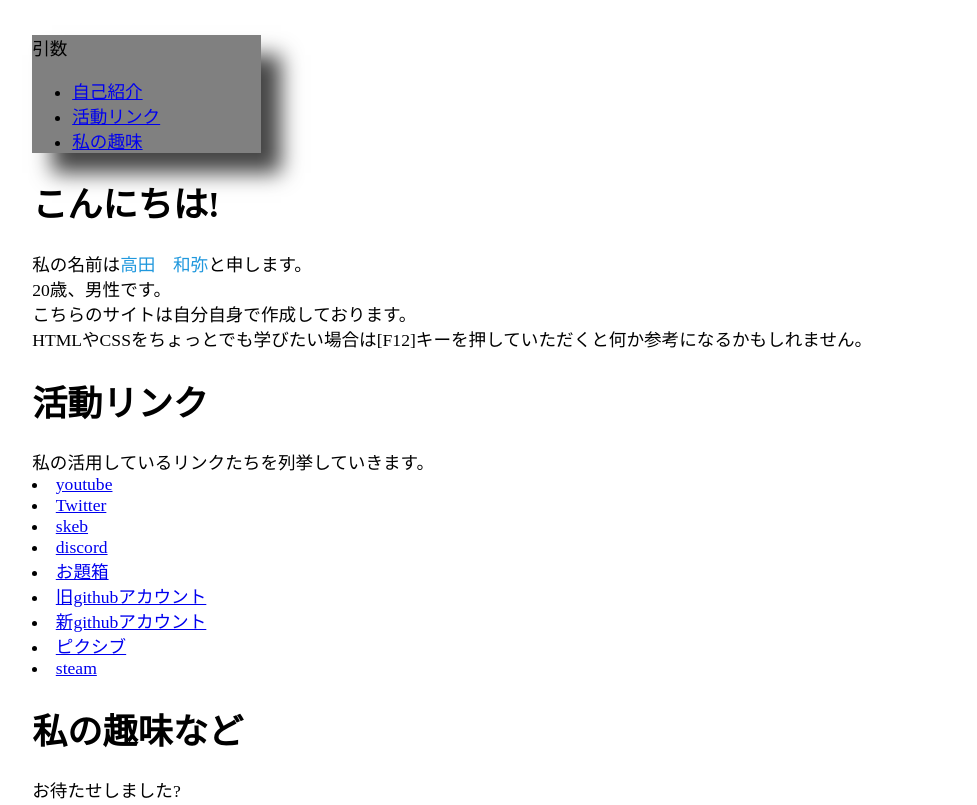
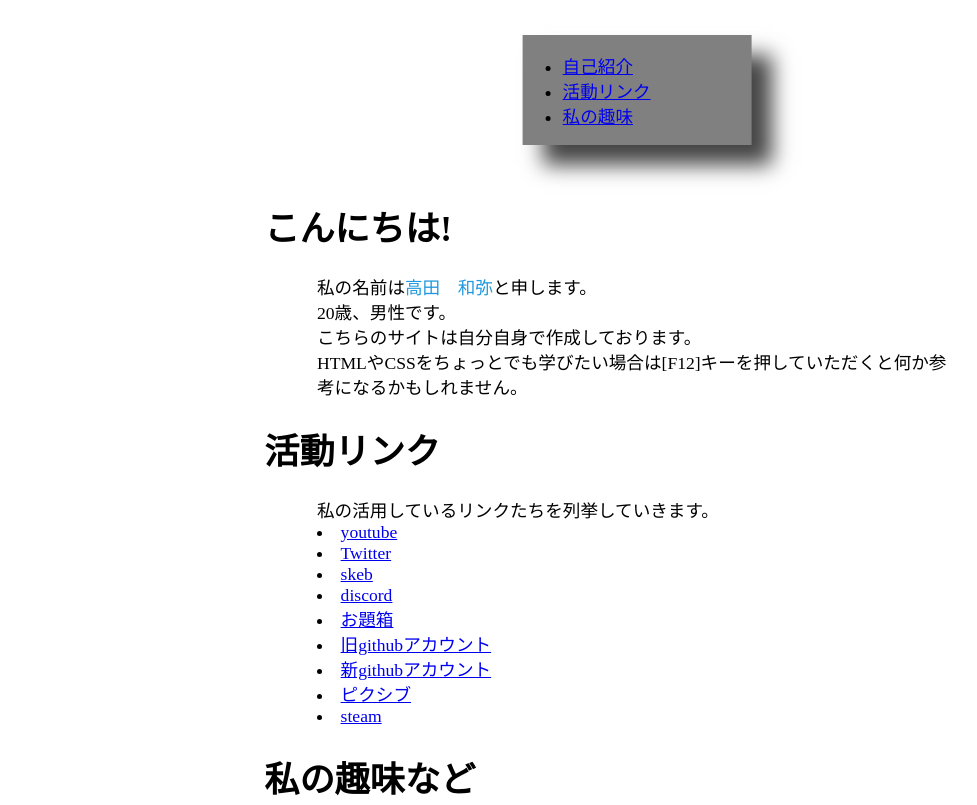
Before and after one commit to takadakazuya/takadakazuya.homepage.io, a plain HTML site: page index.html in a window 1280 px wide. Shown: the top 805 px of the page, without its empty margins (3-980 px from the left). Drawn offline with Linux system fonts and the light colour scheme.

Commit message:
見やすくしたつもりです。

```diff
--- a/index.html
+++ b/index.html
@@ -15,10 +15,24 @@
             flex: auto;
         }
 
-        div {
+        div.hikisuu {
+            position: absolute;
+            left: 50%;
+            width: 13em;
+            transform: translateX(-50%);
             background-color: gray;
-            max-width: 13em;
             box-shadow: 20px 20px 20px rgb(69, 69, 69);
+        }
+
+        .main {
+            position: absolute;
+            top: 10em;
+            left: 50%;
+            transform: translateX(-50%);
+        }
+
+        h1 {
+            margin-left: -1.5em;
         }
 
         span.namae {
@@ -38,15 +52,14 @@
 </head>
 
 <body>
-    <div>
-        引数
+    <div class="hikisuu">
         <ul>
             <li><a href="#1">自己紹介</a></li>
             <li><a href="#2">活動リンク</a></li>
             <li><a href="#3">私の趣味</a></li>
         </ul>
     </div>
-
+    <div class="main">
         <h1 id="1">こんにちは!</h1>
         私の名前は<span class="namae">高田　和弥</span>と申します。</br>
         <span id="nennrei"></span>歳、男性です。
@@ -78,6 +91,7 @@
         <br>ぷよぷよは現在、最高連鎖12連鎖。(フィーバー、ぷよ謎除く)
         <br>え!?あまり技術らしさを感じないですって..?
         <br>わかりました。<a href="gijyutu.html">こちら</a>をご覧ください。
+    </div>
     <script>
         let $nenrei = document.getElementById("nennrei");
         let jikan = new Date();
```
Lines whose indentation alone changed are shown as unchanged.
